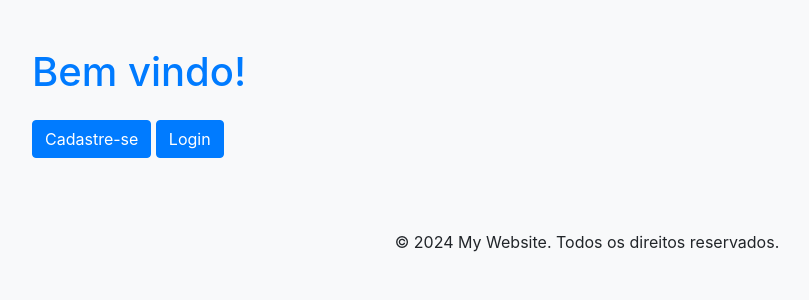
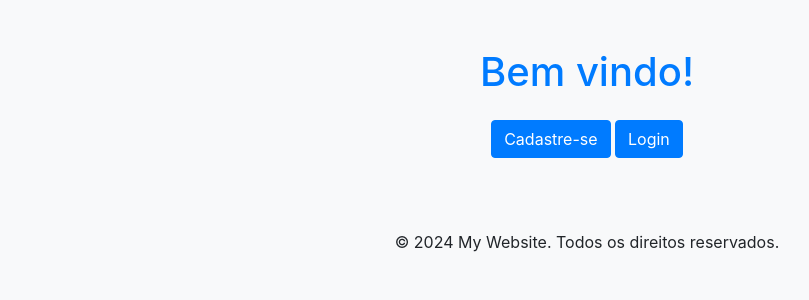
Before and after one commit to rafaele-miranda/vet_sistema, a Django app: page / in a window 1280 px wide. Shown: the part 56-356 px from the top of the page, without its empty margins (53-862 px from the left). Run offline with Django 5.2, Linux system fonts and the light colour scheme; the visitor is signed in with stand-in values (Sample User, id 1); some libraries are stand-ins or nearby versions.

Commit message:
Centralizar mensagem Bem Vindo e botoes

```diff
--- a/accounts/templates/registration/home.html
+++ b/accounts/templates/registration/home.html
@@ -10,9 +10,11 @@
     <title>Document</title>
 </head>
 <body>
-    <h1 class="text-primary mb-4">Bem vindo!</h1>
-    <a href="{% url 'signup' %}" class="btn btn-primary">Cadastre-se</a>
-    <a href="{% url 'login' %}" class="btn btn-primary">Login</a>
+    <div class="text-center">
+        <h1 class="text-primary mb-4">Bem vindo!</h1>
+        <a href="{% url 'signup' %}" class="btn btn-primary">Cadastre-se</a>
+        <a href="{% url 'login' %}" class="btn btn-primary">Login</a>
+    </div>
     <!-- Bootstrap JS -->
     <script src="https://code.jquery.com/jquery-3.5.1.slim.min.js"></script>
     <script src="https://cdn.jsdelivr.net/npm/@popperjs/core@2.5.3/dist/umd/popper.min.js"></script>
```
